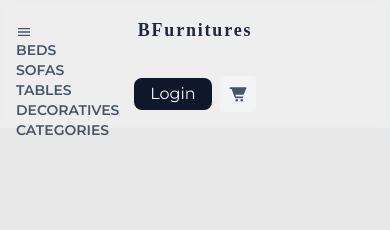
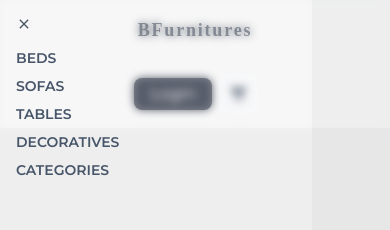
Before and after one commit to 365-Code/BFurnitures, a Next.js app: page /login in a window 390 px wide. Both pictures are taken after a click on the button 24 px from the left and 32 px from the top of the page. Shown: the top 230 px of the page. Built offline with nearby package versions, Linux system fonts and the light colour scheme.

Commit message:
Hamburger update

```diff
--- a/components/Header.jsx
+++ b/components/Header.jsx
@@ -4,7 +4,7 @@ import Link from 'next/link'
 import React, { useEffect, useRef, useState } from 'react'
 import { BiSolidCartAlt, BiSolidHeart } from 'react-icons/bi'
 import SideCart from './SideCart'
-import { MdAccountCircle, MdManageAccounts, MdLogout, MdMenu } from 'react-icons/md'
+import { MdAccountCircle, MdManageAccounts, MdLogout, MdMenu, MdClose } from 'react-icons/md'
 import { FaBoxes } from 'react-icons/fa'
 import { useAuth } from '@/context/AuthState'
 import { usePathname, useRouter } from 'next/navigation'
@@ -66,11 +66,11 @@ const Header = () => {
     }
   }, [])
 
-  const handleMenu = ()=>{
-    if(menu.mode == "hidden")
-      setMenu({mode: "visible", position:"translate-y-[0%]"})
+  const handleMenu = (mode)=>{
+    if(mode == "hide" || menu.mode == "visible")
+      setMenu({mode: "hidden", position:"-translate-x-[150%]"})
     else
-      setMenu({mode: "hidden", position:"-translate-y-[150%] top-4 left-4"})
+      setMenu({mode: "visible", position:"translate-x-0 top-12"})
   }
 
 
@@ -93,20 +93,26 @@ const Header = () => {
             <h1 className='logo font-semibold tracking-widest text-lg'>BFurnitures</h1>
           </Link>
         </div>
-        <div className='overflow-hidden sm:overflow-visible h-full w-full sm:w-auto sm:h-full absolute top-6 left-4 sm:left-0 sm:top-0 sm:relative'>
+        <div className={`transition-all ${menu.mode == "visible" && " z-40  bg-white/30 backdrop-blur-sm"} w-[80vw] h-screen sm:${()=>handleMenu} p-4 overflow-hidden sm:overflow-visible absolute sm:p-0 top-0 left-0 sm:w-auto sm:h-full sm:left-0 sm:top-0 sm:relative`}>
           <button
           className='sm:hidden block'
           onClick={handleMenu}
           >
-            <MdMenu />
+            {
+              menu.mode == "hidden"
+              ?
+              <MdMenu />
+              :
+              <MdClose/>
+            }
           </button>
           <nav
-            className={`${menu.position} sm:translate-y-0 sm:top-0 left-0 transition-all flex flex-col absolute flex-wrap items-start sm:items-center gap-x-4 text-base sm:flex md:ml-auto md:mr-auto sm:relative sm:flex-row`}>
-            <Link href={'/beds'} className=" mr-5 text-sm font-semibold hover:text-gray-900 uppercase">Beds</Link>
-            <Link href={'/sofas'} className="mr-5 text-sm font-semibold hover:text-gray-900 uppercase">Sofas</Link>
-            <Link href={'/tables'} className="mr-5 text-sm font-semibold hover:text-gray-900 uppercase">Tables</Link>
-            <Link href={'/decoratives'} className="mr-5 text-sm font-semibold hover:text-gray-900 uppercase">Decoratives</Link>
-            <Link href={'/search'} className="mr-5 text-sm font-semibold hover:text-gray-900 uppercase">Categories</Link>
+            className={`${menu.position} gap-2 sm:gap-0 sm:translate-x-0 sm:top-0 transition-all flex flex-col absolute flex-wrap items-start sm:items-center gap-x-4 text-base sm:flex md:ml-auto md:mr-auto sm:relative sm:flex-row`}>
+            <Link onClick={()=>handleMenu("hide")} href={'/beds'} className=" mr-5 text-sm font-semibold hover:text-gray-900 uppercase">Beds</Link>
+            <Link onClick={()=>handleMenu("hide")} href={'/sofas'} className="mr-5 text-sm font-semibold hover:text-gray-900 uppercase">Sofas</Link>
+            <Link onClick={()=>handleMenu("hide")} href={'/tables'} className="mr-5 text-sm font-semibold hover:text-gray-900 uppercase">Tables</Link>
+            <Link onClick={()=>handleMenu("hide")} href={'/decoratives'} className="mr-5 text-sm font-semibold hover:text-gray-900 uppercase">Decoratives</Link>
+            <Link onClick={()=>handleMenu("hide")} href={'/search'} className="mr-5 text-sm font-semibold hover:text-gray-900 uppercase">Categories</Link>
           </nav>
         </div>
         <div className='flex items-center gap-2'>
```
